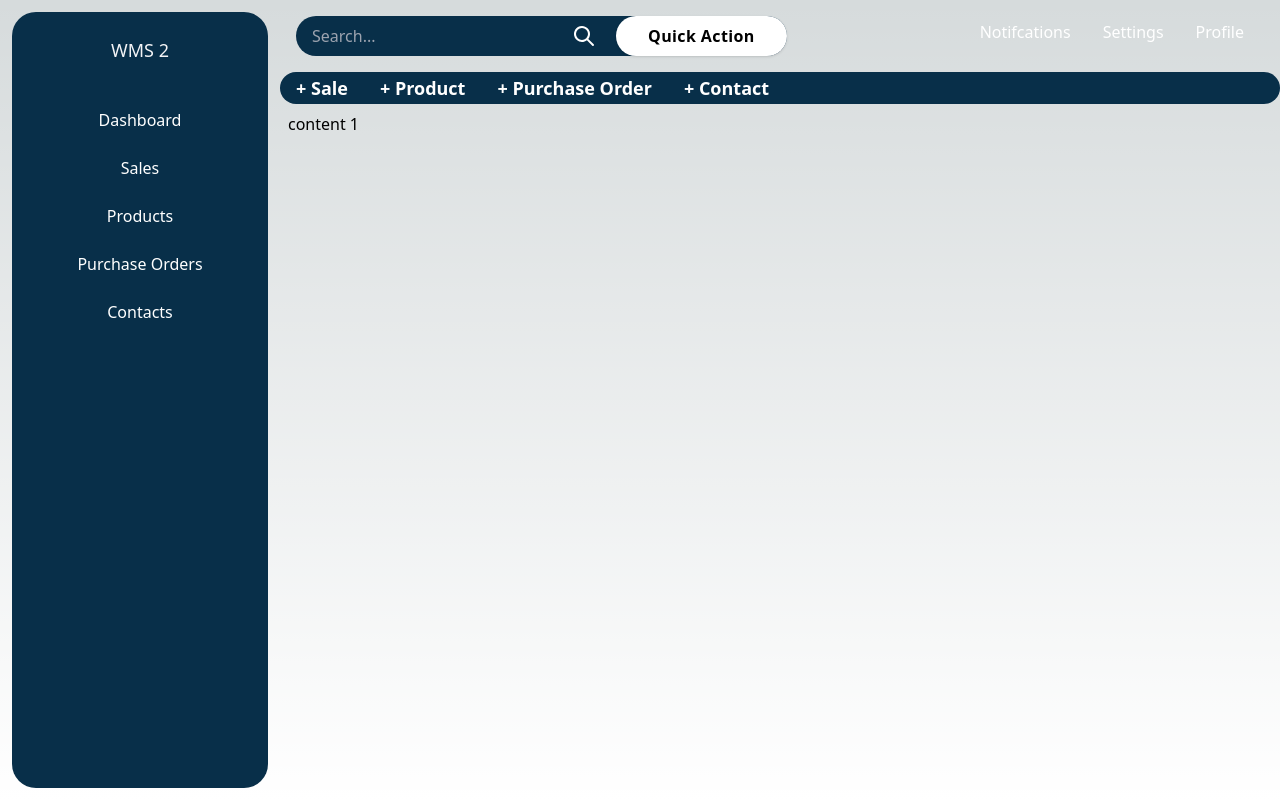
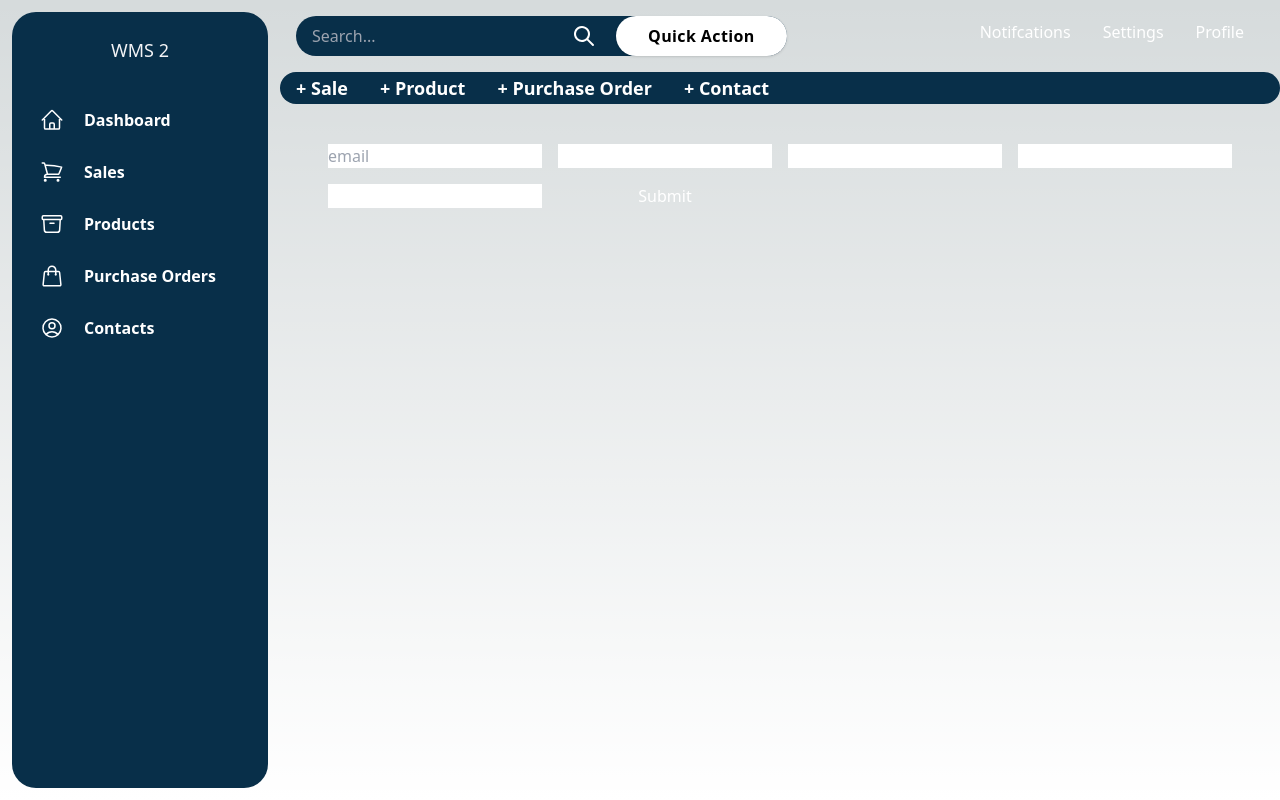
Before and after one commit to alofty645/wms2, a Next.js app: page /builder in a window 1280 px wide. Built offline with nearby package versions, Linux system fonts and the light colour scheme.

Commit message:
sidebar icons and basic styling

```diff
--- a/app/builder/page.tsx
+++ b/app/builder/page.tsx
@@ -1,6 +1,7 @@
 "use client";
 
 import { Tab } from "@headlessui/react";
+import Basic from "@/components/forms/newcontact";
 
 const Buildertabs = () => {
   return (
@@ -20,7 +21,9 @@ const Buildertabs = () => {
         </Tab>
       </Tab.List>
       <Tab.Panels className="m-2">
-        <Tab.Panel>content 1</Tab.Panel>
+        <Tab.Panel>
+          <Basic></Basic>
+        </Tab.Panel>
         <Tab.Panel>Content 2</Tab.Panel>
         <Tab.Panel>Content 3</Tab.Panel>
         <Tab.Panel>Content 4</Tab.Panel>
--- a/components/Sidebar.tsx
+++ b/components/Sidebar.tsx
@@ -8,36 +8,107 @@ const Sidebar = () => {
         <div className="px-4 py-6">
           <h2 className="text-lg font-medium">WMS 2</h2>
         </div>
-        <div className="px-4 py-2">
+        <div className="flex flex-col gap-1 text-left px-4 py-2 font-bold">
           <Link
-            className="block text-white hover:bg-white hover:text-black focus:bg-emerald-700 rounded-3xl p-3"
+            className="flex text-white hover:bg-white hover:text-black focus:bg-white focus:scale-[0.98] focus:text-black rounded-3xl p-3"
             href="/"
           >
+            <svg
+              xmlns="http://www.w3.org/2000/svg"
+              fill="none"
+              viewBox="0 0 24 24"
+              strokeWidth={1.5}
+              stroke="currentColor"
+              className="w-6 h-6 me-5 "
+            >
+              <path
+                strokeLinecap="round"
+                strokeLinejoin="round"
+                d="M2.25 12l8.954-8.955c.44-.439 1.152-.439 1.591 0L21.75 12M4.5 9.75v10.125c0 .621.504 1.125 1.125 1.125H9.75v-4.875c0-.621.504-1.125 1.125-1.125h2.25c.621 0 1.125.504 1.125 1.125V21h4.125c.621 0 1.125-.504 1.125-1.125V9.75M8.25 21h8.25"
+              />
+            </svg>
             Dashboard
           </Link>
 
           <Link
-            className="block text-white hover:bg-white hover:text-black focus:bg-emerald-700 rounded-3xl p-3"
+            className="flex text-white hover:bg-white hover:text-black focus:bg-white focus:scale-[0.98] focus:text-black rounded-3xl p-3"
             href="/sales"
           >
+            <svg
+              xmlns="http://www.w3.org/2000/svg"
+              fill="none"
+              viewBox="0 0 24 24"
+              strokeWidth={1.5}
+              stroke="currentColor"
+              className="w-6 h-6 me-5"
+            >
+              <path
+                strokeLinecap="round"
+                strokeLinejoin="round"
+                d="M2.25 3h1.386c.51 0 .955.343 1.087.835l.383 1.437M7.5 14.25a3 3 0 00-3 3h15.75m-12.75-3h11.218c1.121-2.3 2.1-4.684 2.924-7.138a60.114 60.114 0 00-16.536-1.84M7.5 14.25L5.106 5.272M6 20.25a.75.75 0 11-1.5 0 .75.75 0 011.5 0zm12.75 0a.75.75 0 11-1.5 0 .75.75 0 011.5 0z"
+              />
+            </svg>
             Sales
           </Link>
           <Link
-            className="block text-white hover:bg-white hover:text-black focus:bg-emerald-700 rounded-3xl p-3"
+            className="flex text-white hover:bg-white hover:text-black focus:bg-white focus:scale-[0.98] focus:text-black rounded-3xl p-3"
             href="/products"
           >
+            <svg
+              xmlns="http://www.w3.org/2000/svg"
+              fill="none"
+              viewBox="0 0 24 24"
+              strokeWidth={1.5}
+              stroke="currentColor"
+              className="w-6 h-6 me-5"
+            >
+              <path
+                strokeLinecap="round"
+                strokeLinejoin="round"
+                d="M20.25 7.5l-.625 10.632a2.25 2.25 0 01-2.247 2.118H6.622a2.25 2.25 0 01-2.247-2.118L3.75 7.5M10 11.25h4M3.375 7.5h17.25c.621 0 1.125-.504 1.125-1.125v-1.5c0-.621-.504-1.125-1.125-1.125H3.375c-.621 0-1.125.504-1.125 1.125v1.5c0 .621.504 1.125 1.125 1.125z"
+              />
+            </svg>
             Products
           </Link>
           <Link
-            className="block text-white hover:bg-white hover:text-black focus:bg-emerald-700 rounded-3xl p-3"
+            className="flex text-white hover:bg-white hover:text-black focus:bg-white focus:scale-[0.98] focus:text-black rounded-3xl p-3"
             href="/purchaseorders"
           >
+            {" "}
+            <svg
+              xmlns="http://www.w3.org/2000/svg"
+              fill="none"
+              viewBox="0 0 24 24"
+              strokeWidth={1.5}
+              stroke="currentColor"
+              className="w-6 h-6 me-5"
+            >
+              <path
+                strokeLinecap="round"
+                strokeLinejoin="round"
+                d="M15.75 10.5V6a3.75 3.75 0 10-7.5 0v4.5m11.356-1.993l1.263 12c.07.665-.45 1.243-1.119 1.243H4.25a1.125 1.125 0 01-1.12-1.243l1.264-12A1.125 1.125 0 015.513 7.5h12.974c.576 0 1.059.435 1.119 1.007zM8.625 10.5a.375.375 0 11-.75 0 .375.375 0 01.75 0zm7.5 0a.375.375 0 11-.75 0 .375.375 0 01.75 0z"
+              />
+            </svg>
             Purchase Orders
           </Link>
           <Link
-            className="block text-white hover:bg-white hover:text-black focus:bg-emerald-700 rounded-3xl p-3"
+            className="flex text-white hover:bg-white hover:text-black focus:bg-white focus:scale-[0.98] focus:text-black rounded-3xl p-3"
             href="/contacts"
           >
+            <svg
+              xmlns="http://www.w3.org/2000/svg"
+              fill="none"
+              viewBox="0 0 24 24"
+              strokeWidth={1.5}
+              stroke="currentColor"
+              className="w-6 h-6 me-5"
+            >
+              <path
+                strokeLinecap="round"
+                strokeLinejoin="round"
+                d="M17.982 18.725A7.488 7.488 0 0012 15.75a7.488 7.488 0 00-5.982 2.975m11.963 0a9 9 0 10-11.963 0m11.963 0A8.966 8.966 0 0112 21a8.966 8.966 0 01-5.982-2.275M15 9.75a3 3 0 11-6 0 3 3 0 016 0z"
+              />
+            </svg>
             Contacts
           </Link>
         </div>
--- /dev/null
+++ b/components/forms/newcontact.tsx
@@ -0,0 +1,76 @@
+import React from "react";
+import { Formik } from "formik";
+
+const Basic = () => (
+  <div>
+    <Formik
+      initialValues={{ email: "", password: "" }}
+      onSubmit={(values, { setSubmitting }) => {
+        setTimeout(() => {
+          alert(JSON.stringify(values, null, 2));
+          setSubmitting(false);
+        }, 400);
+      }}
+    >
+      {({
+        values,
+        errors,
+        touched,
+        handleChange,
+        handleBlur,
+        handleSubmit,
+        isSubmitting,
+        /* and other goodies */
+      }) => (
+        <form
+          onSubmit={handleSubmit}
+          className="m-10 grid grid-cols-4 gap-4 text-white"
+        >
+          <input
+            type="email"
+            name="email"
+            onChange={handleChange}
+            onBlur={handleBlur}
+            value={values.email}
+            placeholder="email"
+          />
+          {errors.email && touched.email && errors.email}
+          <input
+            type="password"
+            name="password"
+            onChange={handleChange}
+            onBlur={handleBlur}
+            value={values.password}
+          />
+          <input
+            type="password"
+            name="password"
+            onChange={handleChange}
+            onBlur={handleBlur}
+            value={values.password}
+          />
+          <input
+            type="password"
+            name="password"
+            onChange={handleChange}
+            onBlur={handleBlur}
+            value={values.password}
+          />
+          <input
+            type="password"
+            name="password"
+            onChange={handleChange}
+            onBlur={handleBlur}
+            value={values.password}
+          />
+          {errors.password && touched.password && errors.password}
+          <button type="submit" disabled={isSubmitting}>
+            Submit
+          </button>
+        </form>
+      )}
+    </Formik>
+  </div>
+);
+
+export default Basic;
--- a/package.json
+++ b/package.json
@@ -23,6 +23,7 @@
     "daisyui": "^2.51.5",
     "eslint": "8.38.0",
     "eslint-config-next": "13.3.0",
+    "formik": "^2.2.9",
     "next": "13.3.0",
     "postcss": "8.4.23",
     "react": "18.2.0",
```
Also changed, not shown: components/forms/newpo.tsx (added), components/forms/newproduct.tsx (added), components/forms/newsale.tsx (added), 1 other file (tests, documents, lock files or other folders).
